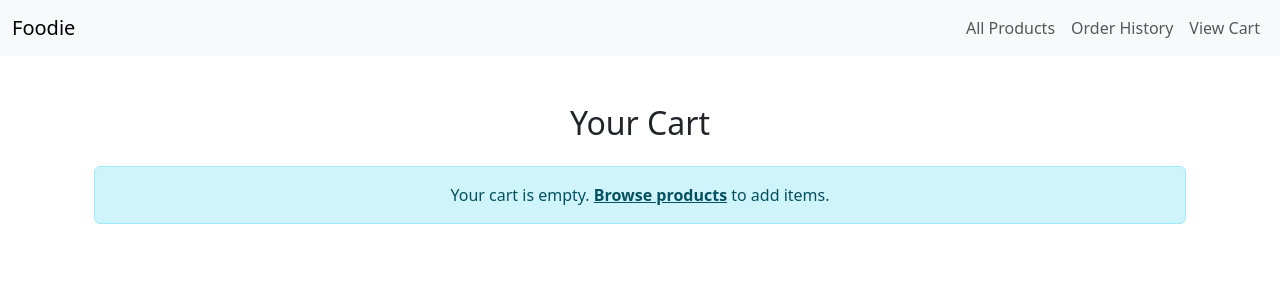
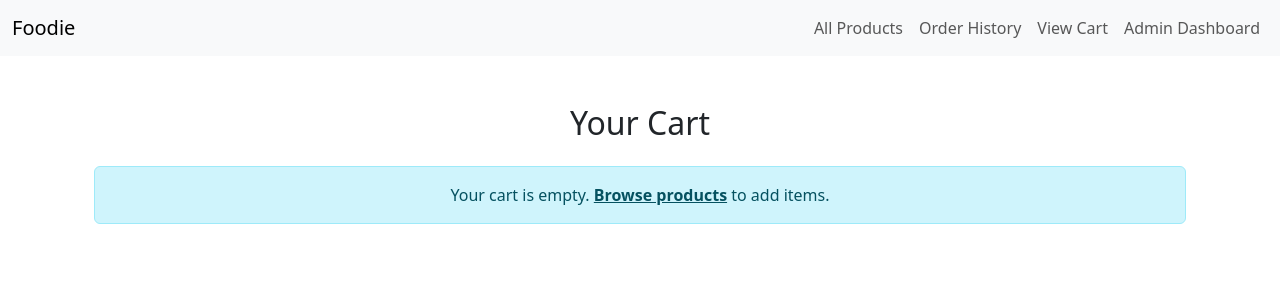
Before and after one commit to KaneK31/ordering-system, a Django app: page /view_cart/ in a window 1280 px wide. Shown: the top 300 px of the page. Run offline with Django 5.2, Linux system fonts and the light colour scheme; the visitor is signed in with stand-in values (Sample User, id 1).

Commit message:
added admin dashboard button for admin users  only

```diff
--- a/Platform/templates/platform/base.html
+++ b/Platform/templates/platform/base.html
@@ -27,6 +27,11 @@
                 <li class="nav-item">
                     <a class="nav-link" href="{% url 'platform:view_cart' %}">View Cart</a>
                 </li>
+                <li class="nav-item">
+                    {% if request.user.is_authenticated and request.user.is_superuser %}
+                    <a class="nav-link" href="{% url 'platform:admin_dashboard' %}">Admin Dashboard</a>
+                    {% endif %}
+                </li>
             </ul>
         </div>
     </div>
```
Lines whose indentation alone changed are shown as unchanged.
